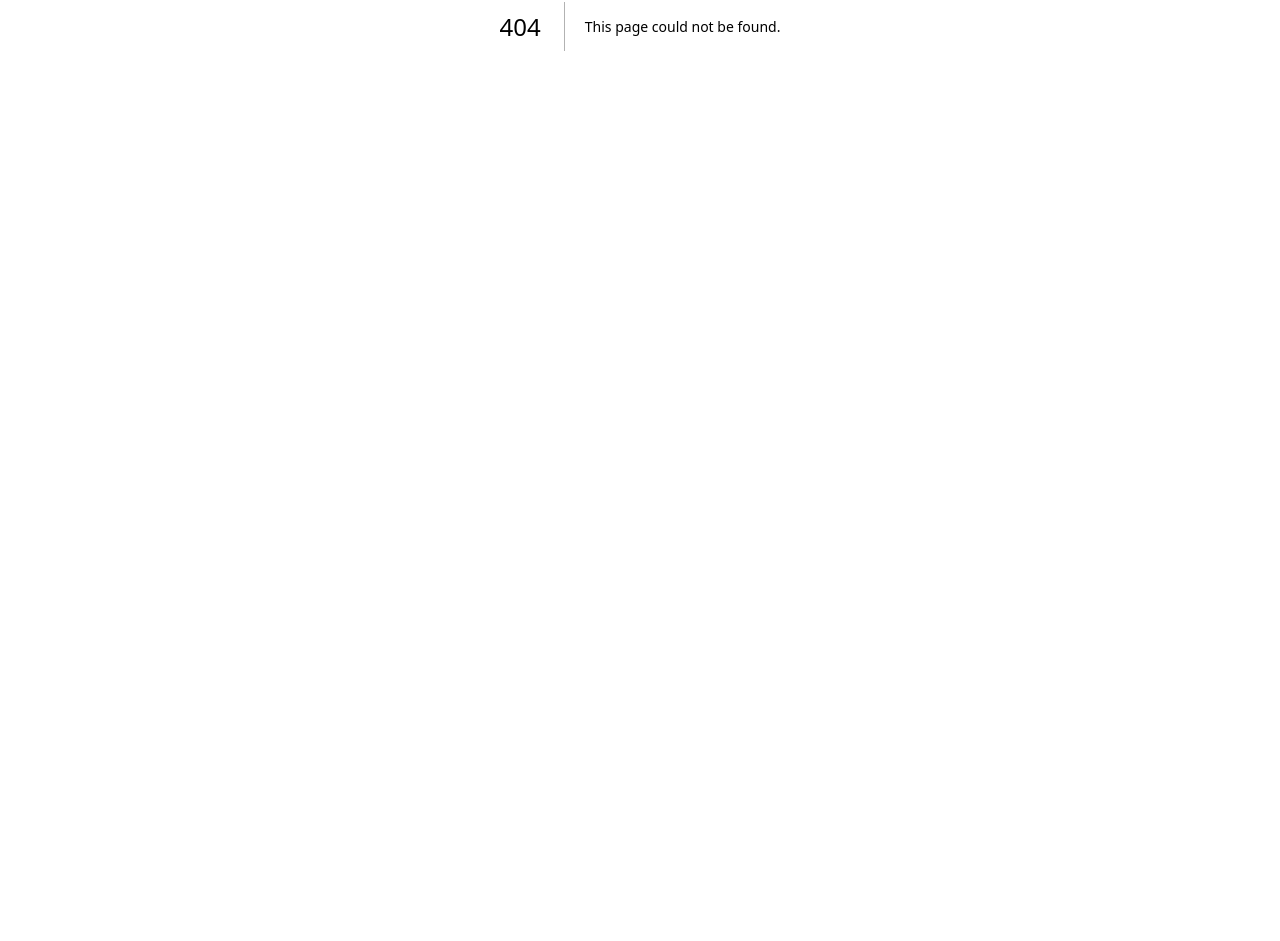
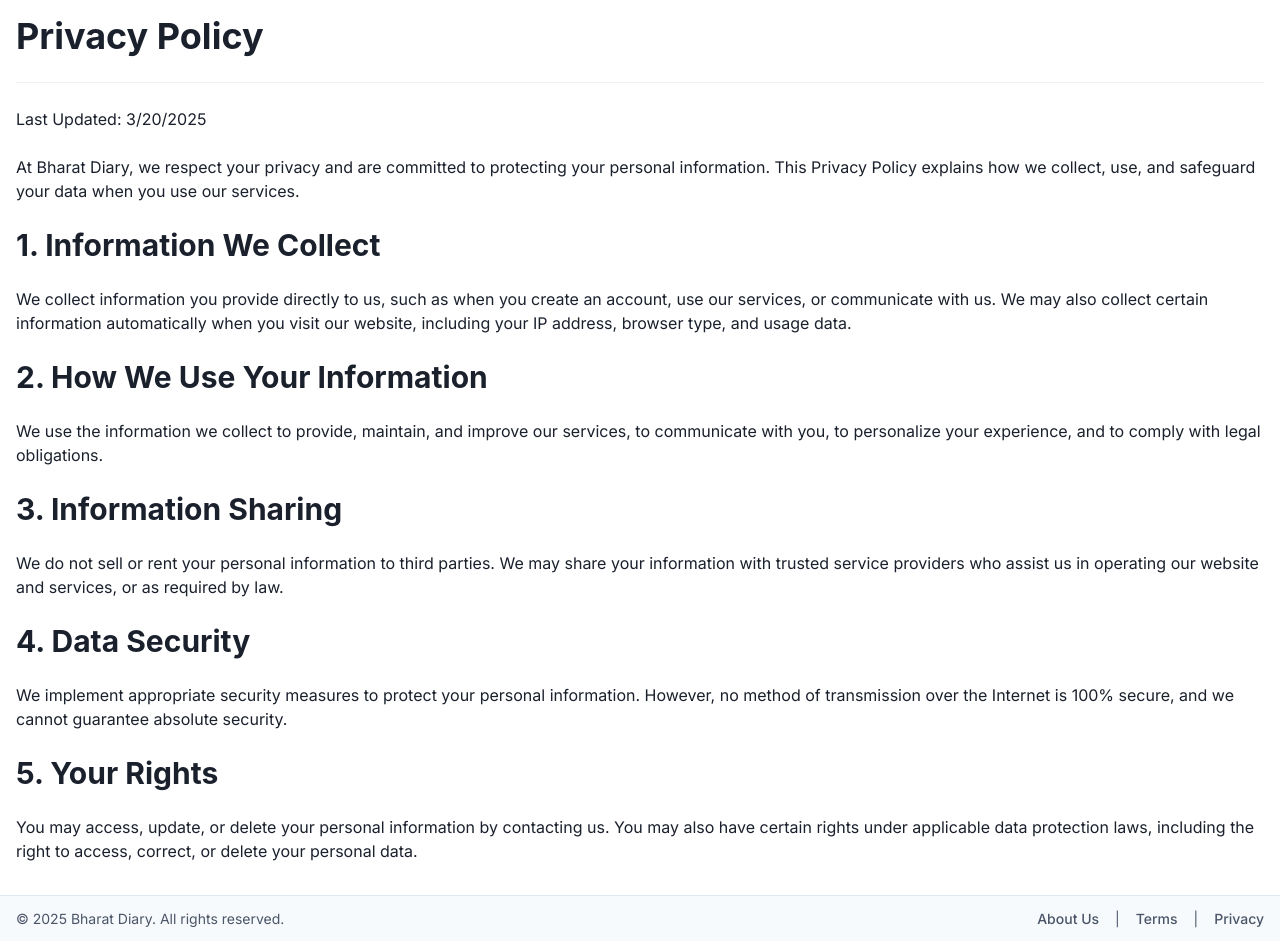
Before and after one commit to ysgill1958/bharatinfo-sol, a Next.js app: page /privacy in a window 1280 px wide. Before the commit this address had no page. Shown: the part 438-1379 px from the top of the page. Before the commit the page ends 864 px from the top, so only its background shows below. Built offline with nearby package versions, Linux system fonts and the light colour scheme.

Commit message:
Add compact footer with copyright, terms and about us tabs

```diff
--- a/src/app/layout.tsx
+++ b/src/app/layout.tsx
@@ -2,6 +2,7 @@
 import { Inter } from 'next/font/google';
 import './globals.css';
 import Providers from './providers';
+import Footer from '@/components/Footer';
 
 const inter = Inter({ subsets: ['latin'] });
 
@@ -25,6 +26,7 @@
       <body className={inter.className}>
         <Providers>
           {children}
+          <Footer />
         </Providers>
       </body>
     </html>
--- /dev/null
+++ b/src/app/privacy/page.tsx
@@ -0,0 +1,61 @@
+'use client';
+
+import { Box, Container, Heading, Text, Stack, Divider } from '@chakra-ui/react';
+import Header from '@/components/Header';
+
+export default function PrivacyPage() {
+  return (
+    <>
+      <Header />
+      <Container maxW="container.xl" py={8}>
+        <Stack spacing={6}>
+          <Heading as="h1" size="xl">Privacy Policy</Heading>
+          <Divider />
+
+          <Text>
+            Last Updated: {new Date().toLocaleDateString()}
+          </Text>
+
+          <Text>
+            At Bharat Diary, we respect your privacy and are committed to protecting your personal information.
+            This Privacy Policy explains how we collect, use, and safeguard your data when you use our services.
+          </Text>
+
+          <Heading as="h2" size="lg">1. Information We Collect</Heading>
+          <Text>
+            We collect information you provide directly to us, such as when you create an account,
+            use our services, or communicate with us. We may also collect certain information automatically
+            when you visit our website, including your IP address, browser type, and usage data.
+          </Text>
+
+          <Heading as="h2" size="lg">2. How We Use Your Information</Heading>
+          <Text>
+            We use the information we collect to provide, maintain, and improve our services,
+            to communicate with you, to personalize your experience, and to comply with legal obligations.
+          </Text>
+
+          <Heading as="h2" size="lg">3. Information Sharing</Heading>
+          <Text>
+            We do not sell or rent your personal information to third parties. We may share your information
+            with trusted service providers who assist us in operating our website and services,
+            or as required by law.
+          </Text>
+
+          <Heading as="h2" size="lg">4. Data Security</Heading>
+          <Text>
+            We implement appropriate security measures to protect your personal information.
+            However, no method of transmission over the Internet is 100% secure, and we cannot
+            guarantee absolute security.
+          </Text>
+
+          <Heading as="h2" size="lg">5. Your Rights</Heading>
+          <Text>
+            You may access, update, or delete your personal information by contacting us.
+            You may also have certain rights under applicable data protection laws,
+            including the right to access, correct, or delete your personal data.
+          </Text>
+        </Stack>
+      </Container>
+    </>
+  );
+}
--- /dev/null
+++ b/src/components/Footer.tsx
@@ -0,0 +1,56 @@
+'use client';
+
+import {
+  Box,
+  Container,
+  Stack,
+  Text,
+  Link,
+  Flex,
+  useColorModeValue,
+  Divider,
+} from '@chakra-ui/react';
+
+export default function Footer() {
+  const bgColor = useColorModeValue('gray.50', 'gray.900');
+  const textColor = useColorModeValue('gray.600', 'gray.400');
+  const borderColor = useColorModeValue('gray.200', 'gray.700');
+
+  return (
+    <Box
+      as="footer"
+      bg={bgColor}
+      color={textColor}
+      py={3}
+      borderTop="1px"
+      borderColor={borderColor}
+    >
+      <Container maxW="container.xl">
+        <Flex
+          direction={{ base: 'column', md: 'row' }}
+          justify="space-between"
+          align={{ base: 'center', md: 'center' }}
+          fontSize="sm"
+        >
+          <Text>
+            © {new Date().getFullYear()} Bharat Diary. All rights reserved.
+          </Text>
+
+          <Stack
+            direction="row"
+            spacing={4}
+            align="center"
+            justify={{ base: 'center', md: 'flex-end' }}
+            pt={{ base: 2, md: 0 }}
+          >
+            <Link href="/about" fontWeight="medium">About Us</Link>
+            <Text>|</Text>
+            <Link href="/terms" fontWeight="medium">Terms</Link>
+            <Text>|</Text>
+            <Link href="/privacy" fontWeight="medium">Privacy</Link>
+          </Stack>
+        </Flex>
+      </Container>
+    </Box>
+  );
+}
```
Also changed, not shown: src/app/about/page.tsx (added, +43 -0 lines), src/app/terms/page.tsx (added, +56 -0 lines).
